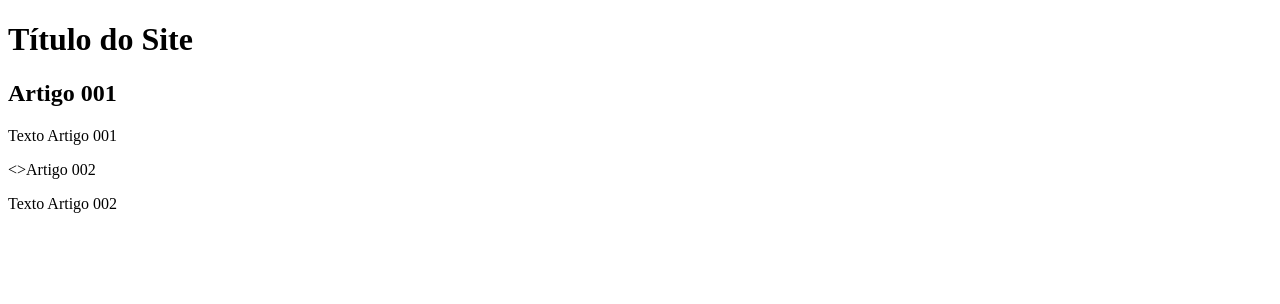
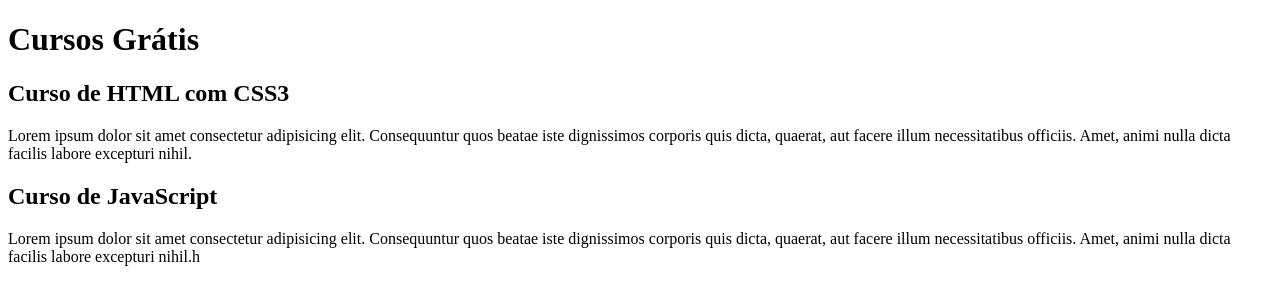
Before and after one commit to Vanessa-Sza/projeto-site, a plain HTML site: page index.html in a window 1280 px wide. Drawn offline with Linux system fonts and the light colour scheme.

Commit message:
iniciei o código do conteúdo

```diff
--- a/index.html
+++ b/index.html
@@ -8,15 +8,15 @@
 <body>
     <main>
         <header>
-            <h1>Título do Site</h1>
+            <h1>Cursos Grátis</h1>
         </header>
         <article>
-            <h2>Artigo 001</h2>
-            <p>Texto Artigo 001</p>
+            <h2>Curso de HTML com CSS3</h2>
+            <p>Lorem ipsum dolor sit amet consectetur adipisicing elit. Consequuntur quos beatae iste dignissimos corporis quis dicta, quaerat, aut facere illum necessitatibus officiis. Amet, animi nulla dicta facilis labore excepturi nihil.</p>
         </article>
         <article>
-            <>Artigo 002</h2>
-            <p>Texto Artigo 002</p>
+            <h2>Curso de JavaScript</h2>
+            <p>Lorem ipsum dolor sit amet consectetur adipisicing elit. Consequuntur quos beatae iste dignissimos corporis quis dicta, quaerat, aut facere illum necessitatibus officiis. Amet, animi nulla dicta facilis labore excepturi nihil.h</p>
         </article>
     </main>
 </body>
```
